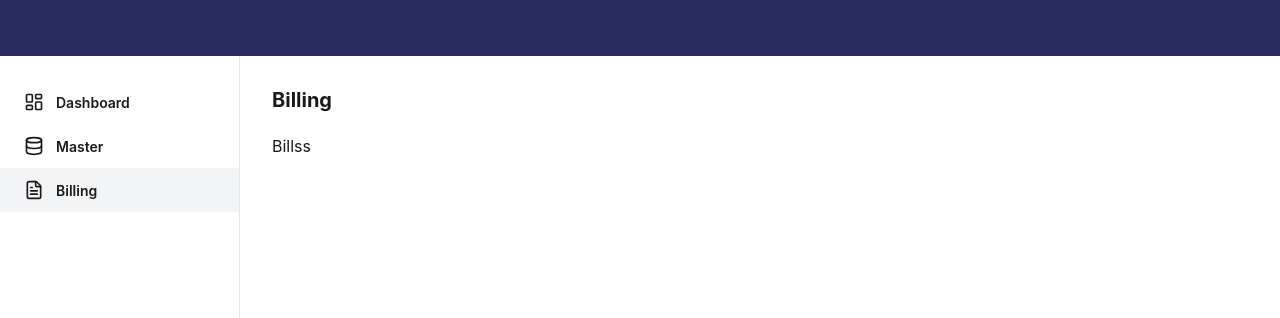
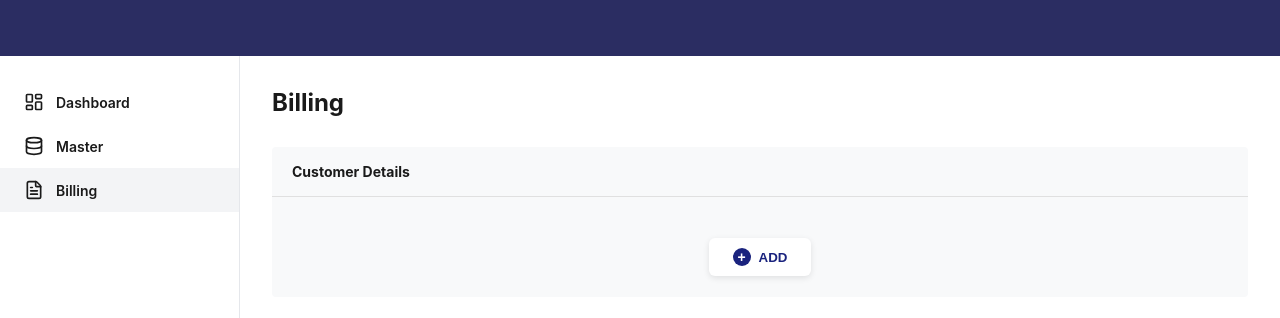
Before and after one commit to udaykryadav/billing, a React app in the folder frontend/: page /billing in a window 1280 px wide. Shown: the top 318 px of the page. Built offline with nearby package versions, Linux system fonts and the light colour scheme; the HTML template or start-up script is replaced by a standard one.

Commit message:
feat: Implement Billing UI and Customer Selection Modal

```diff
--- a/frontend/src/App.jsx
+++ b/frontend/src/App.jsx
@@ -6,6 +6,7 @@ import CustomerMasterHome from './pages/CustomerMasterHome';
 import AddCustomer from './pages/AddCustomer';
 import ItemMasterHome from './pages/ItemMasterHome';
 import AddItem from './pages/AddItem';
+import BillingHome from './pages/BillingHome';
 
 const App = () => {
   return (
@@ -25,12 +26,7 @@ const App = () => {
           <Route path="master/items" element={<ItemMasterHome />} />
           <Route path="master/items/add" element={<AddItem />} />
 
-          <Route path="billing" element={
-            <div>
-              <h1 className="page-title">Billing</h1>
-              <p>Billss </p>
-            </div>
-          } />
+          <Route path="billing" element={<BillingHome />} />
         </Route>
       </Routes>
     </BrowserRouter>
--- /dev/null
+++ b/frontend/src/pages/BillingHome.jsx
@@ -0,0 +1,176 @@
+import React, { useState, useEffect } from 'react';
+
+const BillingHome = () => {
+  const [isCustomerModalOpen, setCustomerModalOpen] = useState(false);
+  const [selectedCustomer, setSelectedCustomer] = useState(null);
+
+  const [customers, setCustomers] = useState([]);
+  const [loading, setLoading] = useState(false);
+  const [error, setError] = useState(null);
+
+  useEffect(() => {
+    if (isCustomerModalOpen && customers.length === 0) {
+      setLoading(true);
+      fetch('http://localhost:3000/api/customers')
+        .then(res => {
+          if (!res.ok) throw new Error('Failed to fetch customers');
+          return res.json();
+        })
+        .then(data => {
+          setCustomers(data);
+          setLoading(false);
+        })
+        .catch(err => {
+          setError(err.message);
+          setLoading(false);
+        });
+    }
+  }, [isCustomerModalOpen]);
+
+  const getProp = (obj, prop1, prop2) => obj ? (obj[prop1] !== undefined ? obj[prop1] : obj[prop2]) : '';
+
+  return (
+    <div style={{ position: 'relative' }}>
+      <h1 className="page-title" style={{ margin: 0, marginBottom: '30px', fontWeight: 'bold', fontSize: '24px' }}>Billing</h1>
+
+      <div style={{ backgroundColor: '#f8f9fa', borderRadius: '4px', overflow: 'hidden', minHeight: '150px', display: 'flex', flexDirection: 'column', paddingBottom: '20px' }}>
+        <div style={{ padding: '16px 20px', borderBottom: '1px solid #e0e0e0' }}>
+          <h2 style={{ margin: 0, fontSize: '14px', fontWeight: 'bold' }}>Customer Details</h2>
+        </div>
+
+        {selectedCustomer ? (
+          <div style={{ padding: '20px', display: 'flex', flexDirection: 'column', gap: '15px' }}>
+            <div style={{ display: 'flex', gap: '10px' }}><span style={{ minWidth: '80px' }}>Name</span> <span>: <b>{getProp(selectedCustomer, 'custname', 'CustName')}</b></span></div>
+            <div style={{ display: 'flex', gap: '10px' }}><span style={{ minWidth: '80px' }}>Address</span> <span>: <b>{getProp(selectedCustomer, 'custaddress', 'CustAddress')}</b></span></div>
+            <div style={{ display: 'flex', gap: '10px' }}><span style={{ minWidth: '80px' }}>Pan Card</span> <span>: <b>{getProp(selectedCustomer, 'custpan', 'CustPAN')}</b></span></div>
+            <div style={{ display: 'flex', gap: '10px' }}><span style={{ minWidth: '80px' }}>GST Num</span> <span>: <b>{getProp(selectedCustomer, 'custgst', 'CustGST')}</b></span></div>
+          </div>
+        ) : (
+          <div style={{ flexGrow: 1, display: 'flex', justifyContent: 'center', alignItems: 'center', marginTop: '40px' }}>
+            <button
+              onClick={() => setCustomerModalOpen(true)}
+              style={{
+                padding: '10px 24px',
+                borderRadius: '6px',
+                border: 'none',
+                background: '#ffffff',
+                display: 'flex',
+                alignItems: 'center',
+                gap: '8px',
+                cursor: 'pointer',
+                fontWeight: 'bold',
+                boxShadow: '0 2px 6px rgba(0,0,0,0.1)',
+                color: '#1a237e'
+              }}>
+              <span style={{ background: '#1a237e', color: 'white', borderRadius: '50%', width: '18px', height: '18px', display: 'flex', alignItems: 'center', justifyContent: 'center', fontSize: '14px' }}>+</span>
+              ADD
+            </button>
+          </div>
+        )}
+      </div>
+
+      {selectedCustomer && (
+        <div style={{ backgroundColor: '#f8f9fa', borderRadius: '4px', overflow: 'hidden', minHeight: '150px', display: 'flex', flexDirection: 'column', marginTop: '30px', paddingBottom: '40px' }}>
+          <div style={{ padding: '16px 20px', borderBottom: '1px solid #e0e0e0' }}>
+            <h2 style={{ margin: 0, fontSize: '14px', fontWeight: 'bold' }}>Items</h2>
+          </div>
+          <div style={{ flexGrow: 1, display: 'flex', justifyContent: 'center', alignItems: 'center', marginTop: '40px' }}>
+            <button
+              onClick={() => {}}
+              style={{
+                padding: '10px 24px',
+                borderRadius: '6px',
+                border: 'none',
+                background: '#ffffff',
+                display: 'flex',
+                alignItems: 'center',
+                gap: '8px',
+                cursor: 'pointer',
+                fontWeight: 'bold',
+                boxShadow: '0 2px 6px rgba(0,0,0,0.1)',
+                color: '#1a237e'
+              }}>
+              <span style={{ background: '#1a237e', color: 'white', borderRadius: '50%', width: '18px', height: '18px', display: 'flex', alignItems: 'center', justifyContent: 'center', fontSize: '14px' }}>+</span>
+              ADD
+            </button>
+          </div>
+        </div>
+      )}
+
+      {isCustomerModalOpen && (
+        <div style={{
+          position: 'fixed',
+          top: 0, left: 0, right: 0, bottom: 0,
+          backgroundColor: 'rgba(0,0,0,0.5)',
+          display: 'flex',
+          justifyContent: 'center',
+          alignItems: 'center',
+          zIndex: 1000,
+          padding: '20px'
+        }}>
+          <div style={{
+            backgroundColor: 'white',
+            borderRadius: '4px',
+            width: '100%',
+            maxWidth: '1000px',
+            maxHeight: '90vh',
+            minHeight: '60vh',
+            display: 'flex',
+            flexDirection: 'column',
+            boxShadow: '0 4px 12px rgba(0,0,0,0.15)'
+          }}>
+            <div style={{ padding: '20px', display: 'flex', justifyContent: 'space-between', alignItems: 'center' }}>
+              <h2 style={{ margin: 0, fontSize: '24px', fontWeight: 'bold' }}>Select Customer</h2>
+              <button
+                onClick={() => setCustomerModalOpen(false)}
+                style={{ padding: '6px 16px', border: '1px solid #ff4d4f', color: '#ff4d4f', background: 'transparent', borderRadius: '4px', cursor: 'pointer', fontWeight: 'bold' }}>
+                Cancel
+              </button>
+            </div>
+
+            <div style={{ padding: '20px', overflowY: 'auto', flexGrow: 1 }}>
+              {loading && <div>Loading customers...</div>}
+              {error && <div style={{ color: 'red' }}>Error: {error}</div>}
+
+              <div className="card-grid" style={{ gridTemplateColumns: 'repeat(auto-fill, minmax(300px, 1fr))' }}>
+                {customers.map(customer => {
+                  const custName = getProp(customer, 'custname', 'CustName');
+                  const isActive = getProp(customer, 'isactive', 'isActive');
+                  return (
+                    <div
+                      key={getProp(customer, 'custid', 'CustID')}
+                      className="module-card"
+                      onClick={() => {
+                        setSelectedCustomer(customer);
+                        setCustomerModalOpen(false);
+                      }}
+                      style={{ display: 'flex', flexDirection: 'column', height: 'auto', minHeight: '120px', padding: '20px', cursor: 'pointer' }}
+                    >
+                      <div className="module-card-title" style={{ flexGrow: 1, fontSize: '18px', marginBottom: '20px' }}>
+                        {custName}
+                      </div>
+                      <div style={{ display: 'flex', justifyContent: 'flex-end', marginTop: 'auto' }}>
+                        <span style={{
+                          padding: '4px 12px',
+                          borderRadius: '4px',
+                          fontSize: '12px',
+                          fontWeight: 'bold',
+                          backgroundColor: isActive === 'Y' ? '#d4edda' : '#f8d7da',
+                          color: isActive === 'Y' ? '#155724' : '#721c24'
+                        }}>
+                          {isActive === 'Y' ? 'Active' : 'In-Active'}
+                        </span>
+                      </div>
+                    </div>
+                  );
+                })}
+              </div>
+            </div>
+          </div>
+        </div>
+      )}
+    </div>
+  );
+};
+
+export default BillingHome;
```
